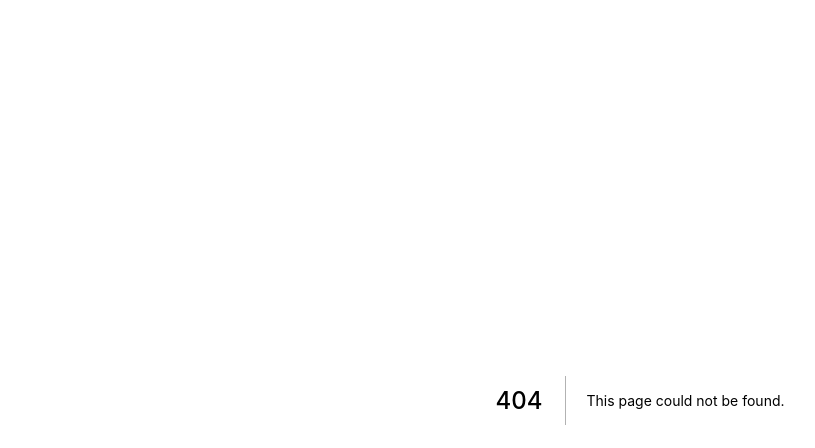
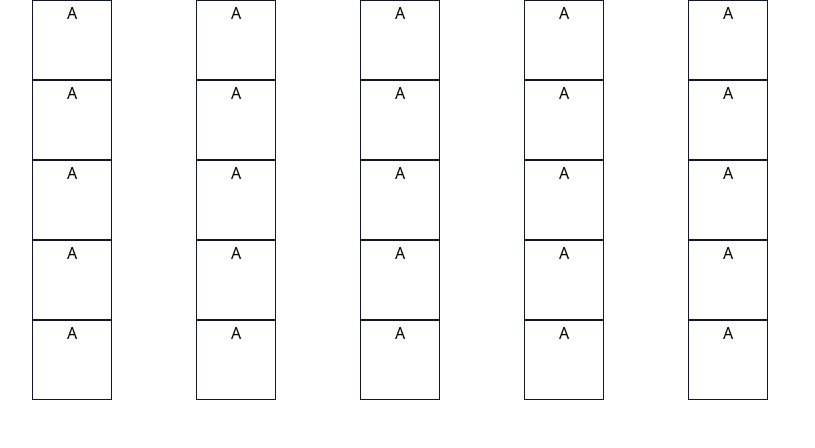
Before and after one commit to chopkinz/hackathon-app, a Next.js app: page /wordle in a window 1280 px wide. Before the commit this address had no page. Shown: the top 448 px of the page, without its empty margins (0-815 px from the left). Built offline with nearby package versions, Linux system fonts and the light colour scheme.

Commit message:
Add wordle starting point

```diff
--- /dev/null
+++ b/components/Wordle/Block.tsx
@@ -0,0 +1,23 @@
+import { useEffect, useState } from 'react'
+
+enum LetterStatus {
+  Correct,
+  Exists,
+  DoesNotExist,
+  Empty
+}
+
+interface Props {
+  letter: string
+  status: LetterStatus
+}
+
+export const Block = (props: Props) => {
+  return(
+    <div className={`w-20 h-20 m-auto border border-slate-900`}>
+      <div className="w-full h-full text-center cursor-default select-none">
+        {props.letter}
+      </div>
+    </div>
+  )
+}
--- /dev/null
+++ b/components/Wordle/WordleContainer.tsx
@@ -0,0 +1,17 @@
+import { useEffect, useState } from 'react'
+import { WordleRow } from './WordleRow';
+
+export const WordleContainer = () => {
+  return(
+    <div className="game w-[800px] h-[800px]">
+      <div className="grid grid-rows-5">
+        <WordleRow />
+        <WordleRow />
+        <WordleRow />
+        <WordleRow />
+        <WordleRow />
+      </div>
+    </div>
+
+  )
+}
--- /dev/null
+++ b/components/Wordle/WordleRow.tsx
@@ -0,0 +1,14 @@
+import { useEffect, useState } from 'react'
+import { Block } from './Block';
+
+export const WordleRow = () => {
+  return(
+    <div className="grid grid-cols-5 gap-5">
+        <Block letter='A' status={0} />
+        <Block letter='A' status={0} />
+        <Block letter='A' status={0} />
+        <Block letter='A' status={0} />
+        <Block letter='A' status={0} />
+    </div>
+  )
+}
--- /dev/null
+++ b/pages/wordle.tsx
@@ -0,0 +1,10 @@
+import { WordleContainer } from "../components/Wordle/WordleContainer";
+
+
+const Wordle = () => {
+  return(
+    <WordleContainer />
+  )
+}
+
+export default Wordle;
```
Also changed, not shown: components/main.tsx (deleted).
